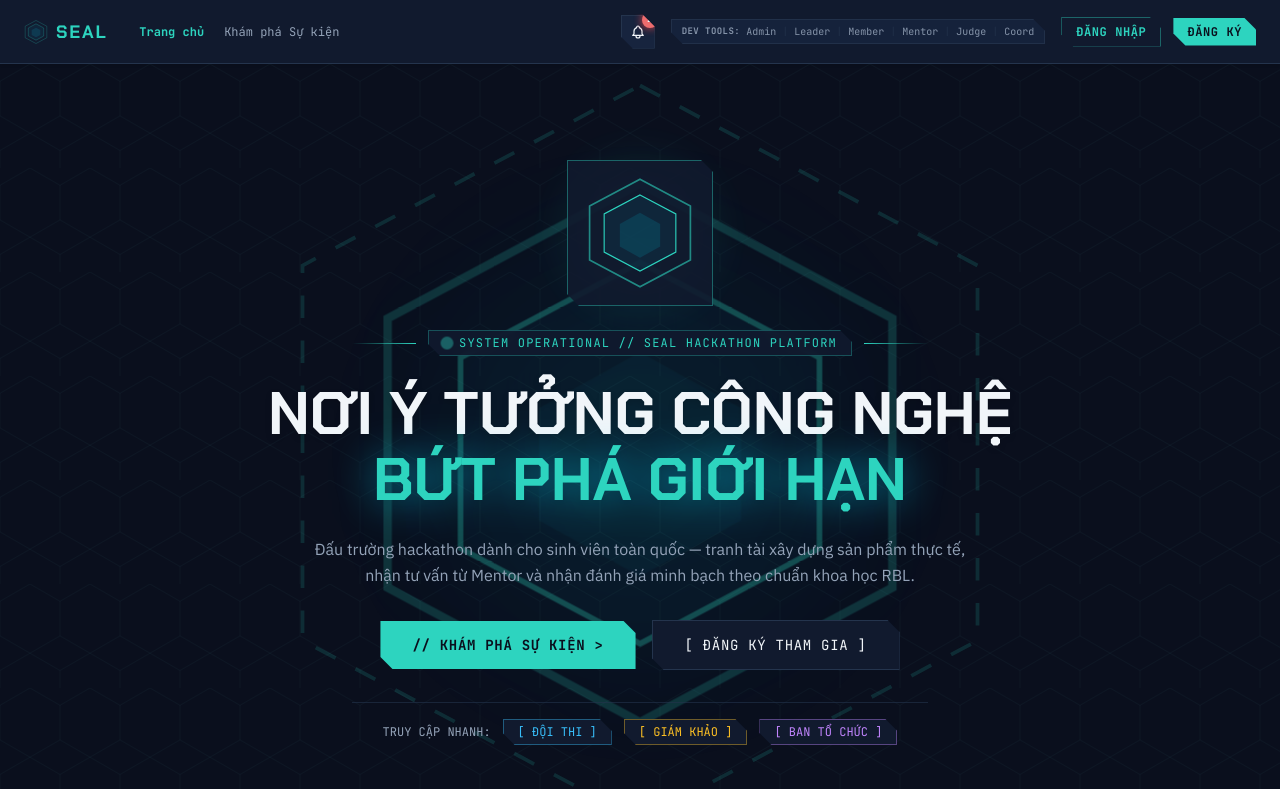
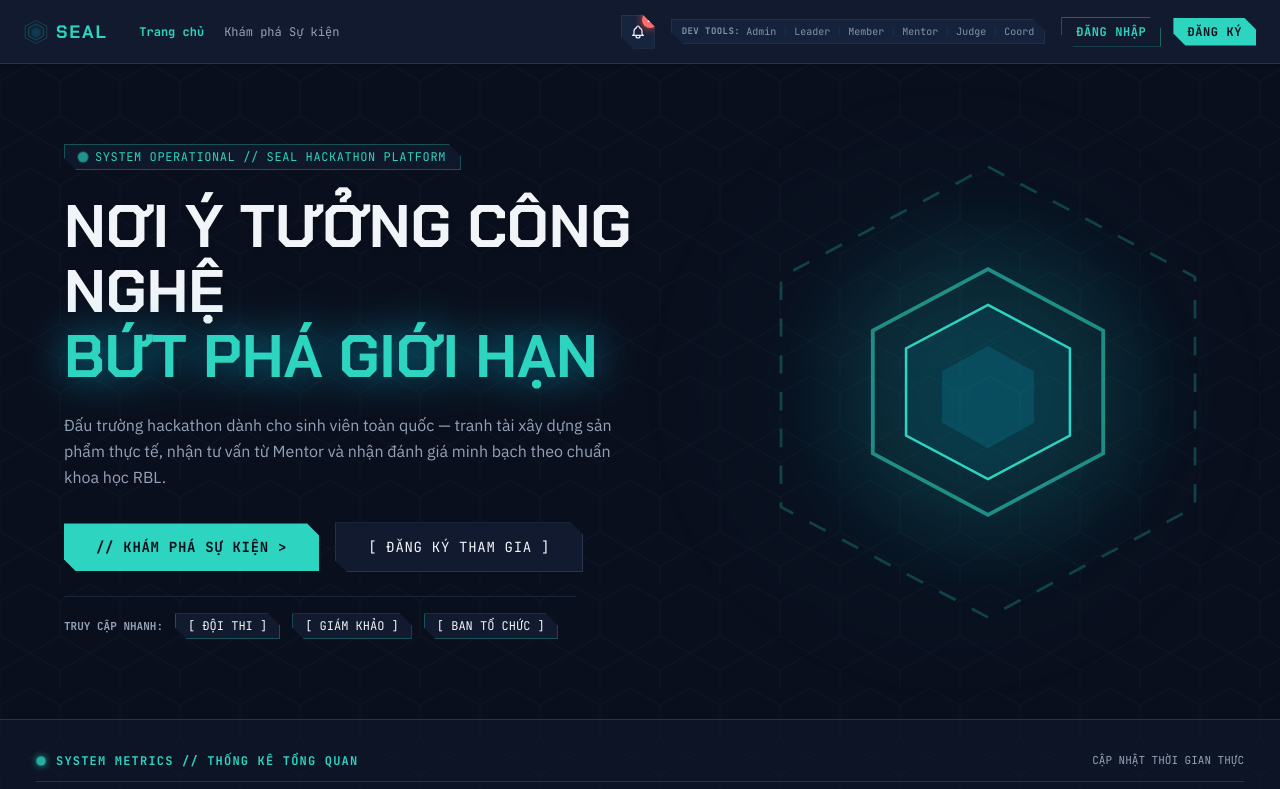
Before and after one commit to SU26-SWP-BL3W/SU26_SWP_BL3W_FE, a Next.js app: page /en in a window 1280 px wide. Shown: the top 789 px of the page. Built offline with nearby package versions, Linux system fonts and the light colour scheme.

Commit message:
feat(landing): rebuild Hero section into Asymmetrical Cyberpunk HUD layout based on THIET_KE_THAM_MY_LANDING_PAGE.md

```diff
--- a/src/views/LandingPortalView.tsx
+++ b/src/views/LandingPortalView.tsx
@@ -24,45 +24,25 @@ export function LandingPortalView() {
   return (
     <main className="hud-lattice flex flex-1 flex-col overflow-hidden">
       {/* ─────────────────────────────────────────────────────────────
-          SECTION 1: TACTICAL CYBER HERO & QUICK PROTOCOL BAR (SYMMETRICAL)
+          SECTION 1: TACTICAL CYBER HERO (ASYMMETRICAL HUD LAYOUT)
          ───────────────────────────────────────────────────────────── */}
-      <section className="relative flex flex-col items-center justify-center gap-6 px-4 py-16 md:py-24 text-center overflow-hidden">
-        {/* Symmetrical Radial Glow Center Backdrop */}
-        <div className="hud-pulse pointer-events-none absolute left-1/2 top-1/2 -translate-x-1/2 -translate-y-1/2 h-[500px] w-[500px] md:h-[650px] md:w-[650px] rounded-full bg-[radial-gradient(circle,rgba(0,217,255,0.18)_0%,rgba(7,11,20,0)_68%)] blur-3xl" aria-hidden="true" />
+      <section className="relative px-4 py-12 md:py-20 overflow-hidden">
+        {/* Asymmetrical Radial Glow Backdrop */}
+        <div className="hud-pulse pointer-events-none absolute right-0 top-1/2 -translate-y-1/2 h-[500px] w-[500px] md:h-[650px] md:w-[650px] rounded-full bg-[radial-gradient(circle,rgba(0,217,255,0.15)_0%,rgba(7,11,20,0)_70%)] blur-3xl" aria-hidden="true" />
 
-        {/* Symmetrical Stationary Geometric Background Seal Shield */}
-        <div className="hud-pulse pointer-events-none absolute left-1/2 top-1/2 -translate-x-1/2 -translate-y-1/2 h-[420px] w-[420px] md:h-[560px] md:w-[560px] opacity-20 text-[var(--accent-primary)] drop-shadow-[0_0_40px_rgba(0,217,255,0.35)]">
-          <SealShield className="h-full w-full" />
-        </div>
+        <div className="max-w-6xl w-full mx-auto grid grid-cols-1 lg:grid-cols-12 gap-10 items-center relative z-10">
 
-        {/* Symmetrical Hexagon Ring Frame */}
-        <svg className="pointer-events-none absolute left-1/2 top-1/2 -translate-x-1/2 -translate-y-1/2 h-[580px] w-[580px] md:h-[750px] md:w-[750px] opacity-15 text-[var(--accent-primary)]" viewBox="0 0 100 100">
-          <polygon points="50,1 95,25 95,75 50,99 5,75 5,25" fill="none" stroke="currentColor" strokeWidth="0.5" strokeDasharray="3 3" />
-        </svg>
+          {/* Left Column: Asymmetrical Heading & CTAs (col-span-7) */}
+          <div className="lg:col-span-7 flex flex-col items-start text-left space-y-6">
 
-        {/* Foreground Content (High Z-Index & Symmetrical Layout) */}
-        <div className="relative z-10 flex flex-col items-center gap-6 max-w-4xl w-full">
-
-          {/* Central Shield Logo with Symmetrical Outer Ring */}
-          <div className="relative flex items-center justify-center">
-            <div className="absolute inset-0 rounded-full bg-[var(--accent-primary)]/10 blur-xl animate-pulse" />
-            <div className="relative border border-[var(--accent-primary)]/40 bg-[var(--bg-panel)]/90 p-4 hud-clipped shadow-[0_0_30px_rgba(0,217,255,0.3)]">
-              <SealShield className="h-20 w-20 md:h-28 md:w-28 text-[var(--accent-primary)]" />
-            </div>
-          </div>
-
-          {/* Symmetrical Status Tag Line with Flanking Accent Lines */}
-          <div className="flex items-center gap-3 font-mono text-xs text-[var(--accent-primary)] tracking-widest uppercase">
-            <span className="h-px w-8 md:w-16 bg-gradient-to-r from-transparent to-[var(--accent-primary)]" />
-            <div className="flex items-center gap-2 bg-[var(--bg-panel)]/90 border border-[var(--accent-primary)]/30 px-3.5 py-1 hud-clipped backdrop-blur-sm">
+            {/* Status Tag Line */}
+            <div className="flex items-center gap-2 bg-[var(--bg-panel)]/90 border border-[var(--accent-primary)]/30 px-3.5 py-1 hud-clipped backdrop-blur-sm font-mono text-xs text-[var(--accent-primary)] tracking-wider uppercase">
               <span className="h-2 w-2 rounded-full bg-[var(--accent-primary)] animate-ping" />
               <span>SYSTEM OPERATIONAL // SEAL HACKATHON PLATFORM</span>
             </div>
-            <span className="h-px w-8 md:w-16 bg-gradient-to-l from-transparent to-[var(--accent-primary)]" />
-          </div>
 
-          {/* Main Symmetrical Heading */}
-          <h1 className="font-display text-[clamp(1.75rem,6vw,3.75rem)] font-extrabold uppercase leading-[1.1] text-[var(--text-primary)] drop-shadow-md break-words w-full text-center">
+            {/* Main Asymmetrical Heading */}
+            <h1 className="font-display text-[clamp(2rem,5vw,3.75rem)] font-extrabold uppercase leading-[1.08] text-[var(--text-primary)] drop-shadow-md">
               NƠI Ý TƯỞNG CÔNG NGHỆ
               <br />
               <span className="text-[var(--accent-primary)] drop-shadow-[0_0_20px_rgba(0,217,255,0.6)]">
@@ -71,38 +51,56 @@ export function LandingPortalView() {
             </h1>
 
             {/* Subtitle */}
-          <p className="max-w-2xl w-full font-sans text-sm text-[var(--text-muted)] md:text-base leading-relaxed break-words text-center">
+            <p className="max-w-xl font-sans text-sm text-[var(--text-muted)] md:text-base leading-relaxed">
               Đấu trường hackathon dành cho sinh viên toàn quốc — tranh tài xây dựng sản phẩm thực tế,
               nhận tư vấn từ Mentor và nhận đánh giá minh bạch theo chuẩn khoa học RBL.
             </p>
 
-          {/* Symmetrical Button Group */}
-          <div className="flex flex-wrap items-center justify-center gap-4 pt-2">
+            {/* Main Button Group */}
+            <div className="flex flex-wrap items-center gap-4 pt-2">
               <Link href="/events">
-              <button className="hud-clipped relative px-8 py-3.5 bg-[var(--accent-primary)] text-[var(--bg-base)] font-mono font-extrabold tracking-wider uppercase text-sm transition-all duration-200 hover:bg-white hover:shadow-[0_0_25px_rgba(255,255,255,0.6)] focus:outline-none min-w-[200px]">
+                <button className="hud-clipped relative px-8 py-3.5 bg-[var(--accent-primary)] text-[var(--bg-base)] font-mono font-extrabold tracking-wider uppercase text-sm transition-all duration-200 hover:bg-white hover:shadow-[0_0_25px_rgba(255,255,255,0.6)] focus:outline-none min-w-[200px] cursor-pointer">
                   {"// "}KHÁM PHÁ SỰ KIỆN &gt;
                 </button>
               </Link>
               <Link href="/register">
-              <button className="hud-clipped px-8 py-3.5 bg-[var(--bg-panel)] border border-[var(--border-muted)] text-[var(--text-primary)] hover:text-white hover:border-[var(--accent-primary)] hover:bg-[rgba(0,217,255,0.12)] font-mono text-sm tracking-wider uppercase transition-all duration-200 min-w-[200px]">
+                <button className="hud-clipped px-8 py-3.5 bg-[var(--bg-panel)] border border-[var(--border-muted)] text-[var(--text-primary)] hover:text-white hover:border-[var(--accent-primary)] hover:bg-[rgba(0,217,255,0.12)] font-mono text-sm tracking-wider uppercase transition-all duration-200 min-w-[200px] cursor-pointer">
                   [ ĐĂNG KÝ THAM GIA ]
                 </button>
               </Link>
             </div>
 
-          {/* Symmetrical Quick Access Protocol */}
-          <div className="mt-2 flex flex-wrap items-center justify-center gap-3 font-mono text-xs border-t border-[var(--border-muted)]/60 pt-4 w-full max-w-xl">
-            <span className="text-[var(--text-muted)]">TRUY CẬP NHANH:</span>
-            <Link href="/my-team" className="border border-[var(--accent-team)]/40 bg-[var(--bg-panel)] px-3.5 py-1 text-[var(--accent-team)] hover:bg-[var(--accent-team)]/20 transition-colors hud-clipped">
+            {/* Quick Access Protocol (Single Accent Cyan Theme) */}
+            <div className="pt-4 flex flex-wrap items-center gap-3 font-mono text-xs border-t border-[var(--border-muted)]/60 w-full max-w-lg">
+              <span className="text-[var(--text-muted)] text-[11px] font-bold">TRUY CẬP NHANH:</span>
+              <Link href="/my-team" className="border border-[var(--accent-primary)]/30 bg-[var(--bg-panel)] px-3 py-1 text-[var(--text-primary)] hover:text-[var(--accent-primary)] hover:border-[var(--accent-primary)] transition-colors hud-clipped">
                 [ ĐỘI THI ]
               </Link>
-            <Link href="/judge/scoring" className="border border-[var(--accent-judge)]/40 bg-[var(--bg-panel)] px-3.5 py-1 text-[var(--accent-judge)] hover:bg-[var(--accent-judge)]/20 transition-colors hud-clipped">
+              <Link href="/judge/scoring" className="border border-[var(--accent-primary)]/30 bg-[var(--bg-panel)] px-3 py-1 text-[var(--text-primary)] hover:text-[var(--accent-primary)] hover:border-[var(--accent-primary)] transition-colors hud-clipped">
                 [ GIÁM KHẢO ]
               </Link>
-            <Link href="/coordinator/dashboard" className="border border-[var(--accent-coordinator)]/40 bg-[var(--bg-panel)] px-3.5 py-1 text-[var(--accent-coordinator)] hover:bg-[var(--accent-coordinator)]/20 transition-colors hud-clipped">
+              <Link href="/coordinator/dashboard" className="border border-[var(--accent-primary)]/30 bg-[var(--bg-panel)] px-3 py-1 text-[var(--text-primary)] hover:text-[var(--accent-primary)] hover:border-[var(--accent-primary)] transition-colors hud-clipped">
                 [ BAN TỔ CHỨC ]
               </Link>
             </div>
+          </div>
+
+          {/* Right Column: Hero Shield & Geometric Hexagon Ring (col-span-5) */}
+          <div className="lg:col-span-5 relative flex items-center justify-center min-h-[320px] md:min-h-[420px]">
+            {/* Hexagon Ring Frame */}
+            <svg className="pointer-events-none absolute h-[360px] w-[360px] md:h-[460px] md:w-[460px] opacity-25 text-[var(--accent-primary)] animate-spin-slow" viewBox="0 0 100 100">
+              <polygon points="50,1 95,25 95,75 50,99 5,75 5,25" fill="none" stroke="currentColor" strokeWidth="0.6" strokeDasharray="4 4" />
+            </svg>
+
+            {/* Glowing Backdrop Circle */}
+            <div className="absolute h-64 w-64 md:h-80 md:w-80 rounded-full bg-[var(--accent-primary)]/10 blur-2xl animate-pulse" />
+
+            {/* Clean Shield Emblem without Extra Box Layers */}
+            <div className="relative text-[var(--accent-primary)] drop-shadow-[0_0_50px_rgba(0,217,255,0.45)]">
+              <SealShield className="h-44 w-44 md:h-64 md:w-64" />
+            </div>
+          </div>
+
         </div>
       </section>
 
```
Lines whose indentation alone changed are shown as unchanged.
